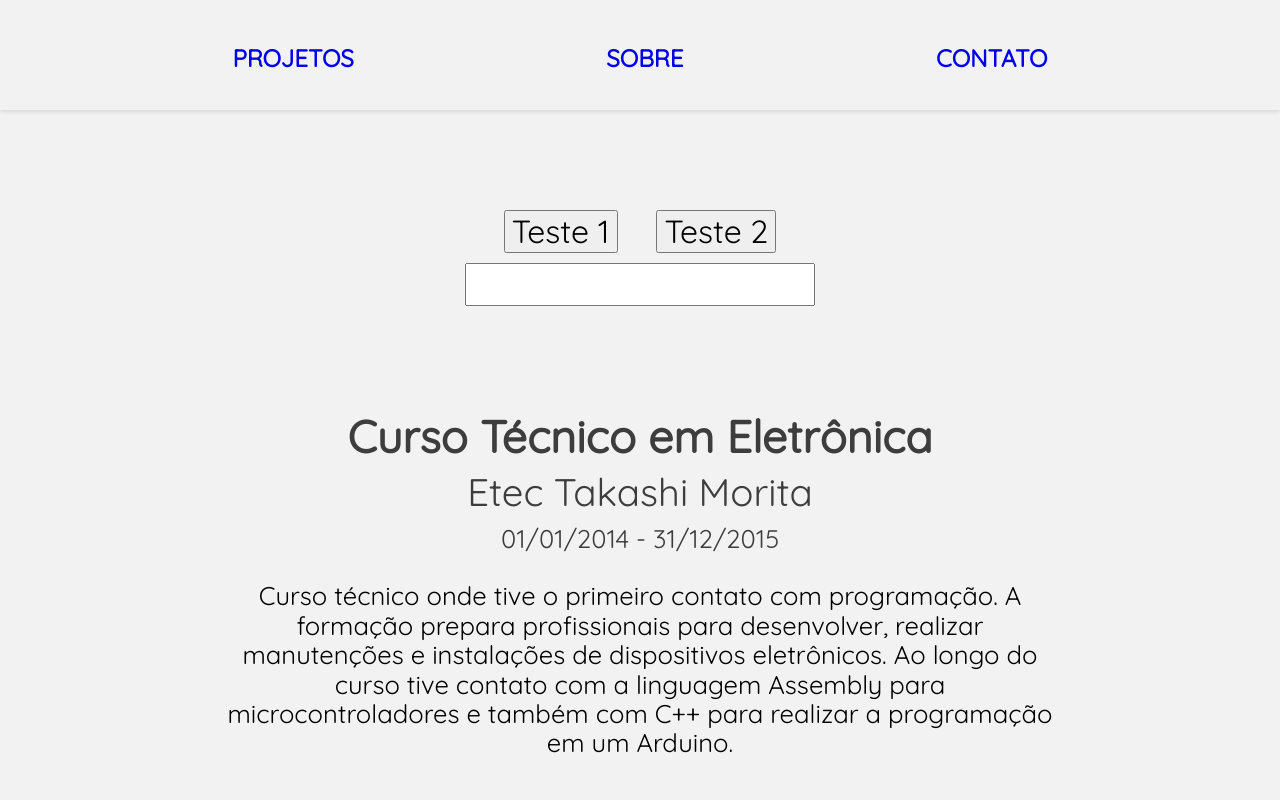
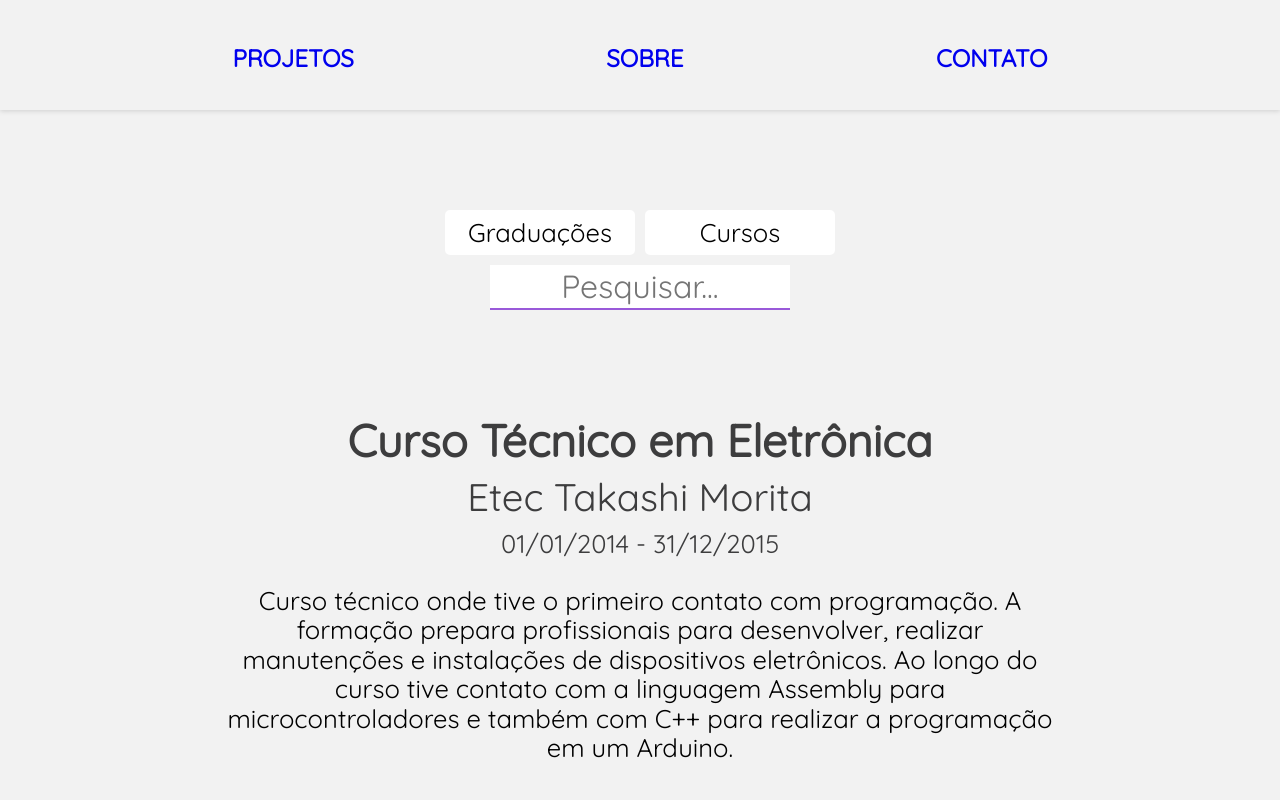
Before and after one commit to RaphaelO-Melo/Portfolio-2.0, a React (Create React App) app in the folder portfolio/: page /graduation in a window 1280 px wide. Shown: the top 800 px of the page. Built offline with nearby package versions, Linux system fonts and the light colour scheme.

Commit message:
Style and encapsulation of filter elements
- Base style for the filter components
- Encapsulated useState on GraduationContext

```diff
--- a/portfolio/src/common/context/Graduation.tsx
+++ b/portfolio/src/common/context/Graduation.tsx
@@ -1,4 +1,4 @@
-import React, { createContext, useState } from 'react';
+import React, { createContext, useState, useContext } from 'react';
 import {GraduationContextInterface} from 'types/GraduationContextInterface';
 
 export const GraduationContext = createContext<GraduationContextInterface | null>(null);
@@ -16,3 +16,49 @@ export const GraduationProvider = ({children} : any) => {
     );
 
 };
+
+export const useGraduationContext = () => {
+
+    const context = useContext(GraduationContext);
+
+    function getType() : number {
+
+        if(context != null)
+            return context.type;
+
+        return 0;
+
+    }
+
+    function changeType(newType: number) {
+
+        if(newType === context?.type)
+            context.setType(0);
+        else
+            context?.setType(newType);
+
+    }
+
+    function getSearch() : string {
+
+        if(context != null)
+            return context.search;
+
+        return '';
+
+    }
+
+    function changeSearch(newSearch: string){
+
+        context?.setSearch(newSearch);
+
+    }
+
+    return {
+        getType,
+        changeType,
+        getSearch,
+        changeSearch
+    };
+
+};
--- a/portfolio/src/pages/Graduation/Graduation.module.scss
+++ b/portfolio/src/pages/Graduation/Graduation.module.scss
@@ -14,13 +14,46 @@
         justify-content: space-evenly;
 
         &__type{
+            border: 3px solid transparent;
+            background-color: $base-white;
+            padding: 5px 15px;
+            margin: 0 5px;
+            width: 190px;
+            border-radius: $radius;
+            font-size: 0.8em;
+            cursor: pointer;
+        }
 
+        &__type:hover{
+            color: $purple;
+            border: 3px solid $purple;
+            font-weight: bold;
+        }
+
+        &__type--selected{
+            background-color: $purple;
+            color: $white;
+            font-weight: bold;
+        }
+
+        &__type--selected:hover{
+            color: $white;
         }
 
     }
 
     &__search{
+        display: block;
+        border: none;
+        border-bottom: 2px solid $purple;
+        width: 70%;
+        padding: 3px 10px;
+        text-align: center;
+        margin: auto;
+    }
 
+    &__search:focus{
+        outline: none;
     }
 
 }
--- a/portfolio/src/pages/Graduation/index.tsx
+++ b/portfolio/src/pages/Graduation/index.tsx
@@ -2,22 +2,34 @@ import courses from 'data/graduation/courses.json';
 import UniversityCard from './UniversityCard';
 import CourseCard from './CourseCard';
 import style from './Graduation.module.scss';
-import { useContext } from 'react';
-import { GraduationContext } from 'common/context/Graduation';
+import { useGraduationContext } from 'common/context/Graduation';
+import classNames from 'classnames';
 
 export default function Graduation() {
 
-    const context = useContext(GraduationContext);
+    const context = useGraduationContext();
 
     return (
         <section>
 
             <div className={style.filters}>
                 <div className={style.filters__types}>
-                    <button className={style.filters__types__type} onClick={() => context?.setType(1)}>Teste 1</button>
-                    <button className={style.filters__types__type} onClick={() => context?.setType(2)}>Teste 2</button>
+                    <button
+                        className={classNames({
+                            [style.filters__types__type] : true,
+                            [style['filters__types__type--selected']] : context.getType() === 1
+                        })}
+                        onClick={() => context.changeType(1)}
+                    >Graduações</button>
+                    <button
+                        className={classNames({
+                            [style.filters__types__type] : true,
+                            [style['filters__types__type--selected']] : context.getType() === 2
+                        })}
+                        onClick={() => context.changeType(2)}
+                    >Cursos</button>
                 </div>
-                <input className={style.filters__search} type="text" onChange={(event) => context?.setSearch(event.target.value)} />
+                <input className={style.filters__search} type="text" placeholder='Pesquisar...' onChange={(event) => context.changeSearch(event.target.value)} />
             </div>
 
             {
```
